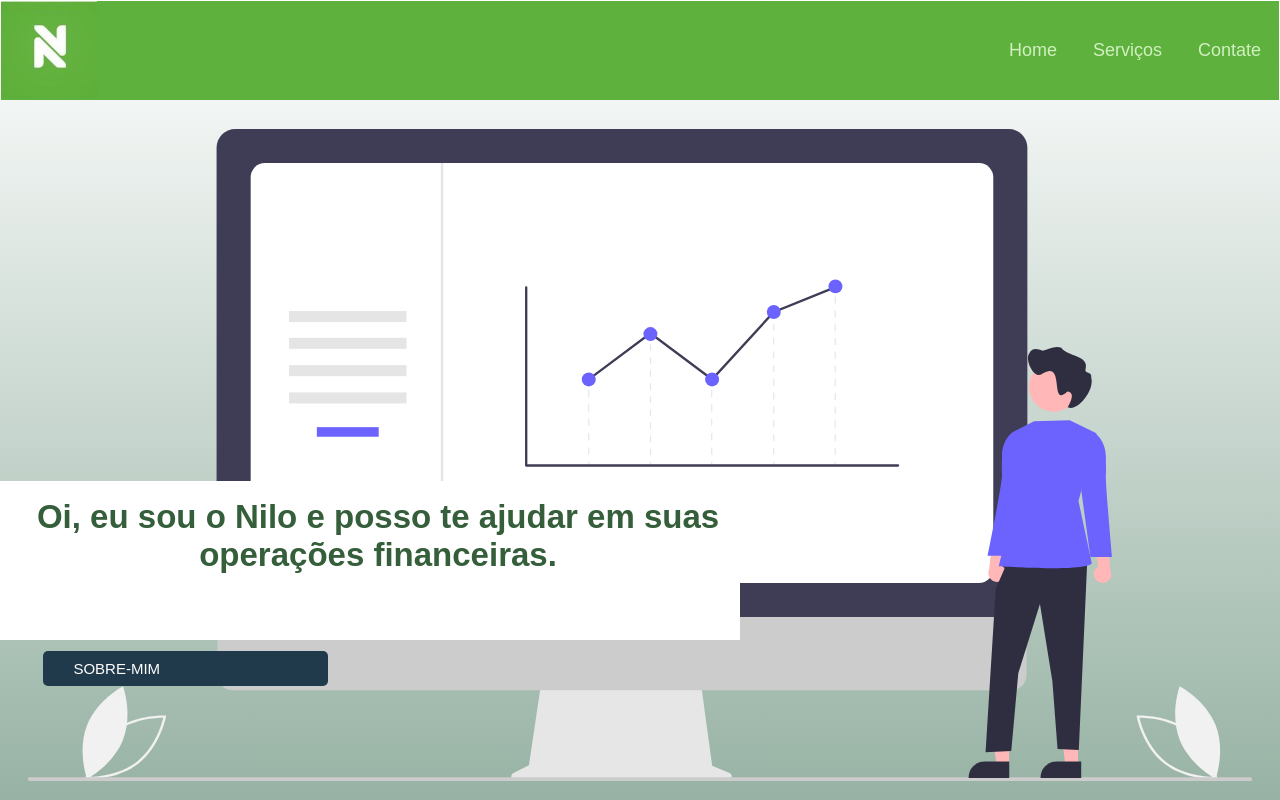
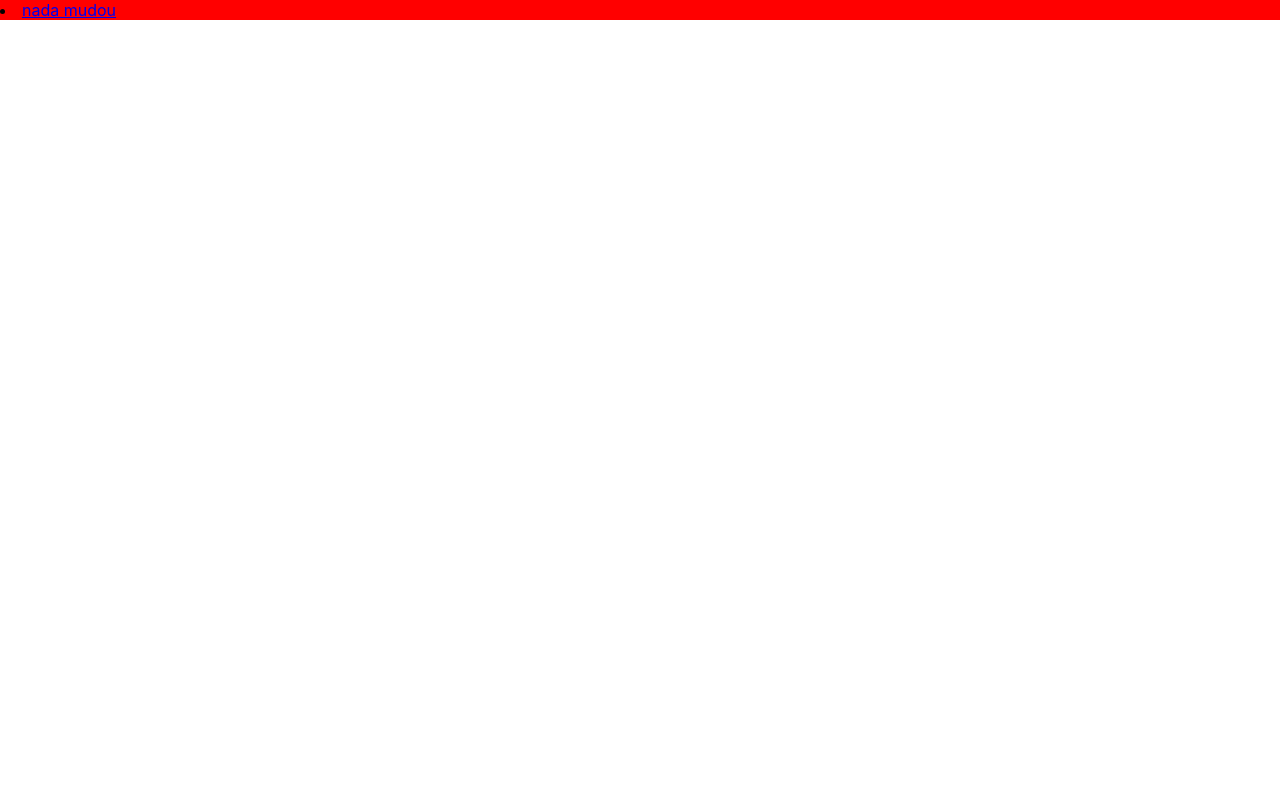
Before and after one commit to Penedok/NR-Contabilidade, a React (Create React App) app: page /Servicos-NR in a window 1280 px wide. Shown: the top 800 px of the page. Built offline with nearby package versions, Linux system fonts and the light colour scheme; a web font is replaced by a local one.

Commit message:
adicionando  o router dom para pages

```diff
--- a/package.json
+++ b/package.json
@@ -8,7 +8,7 @@
     "@testing-library/user-event": "^13.5.0",
     "react": "^18.2.0",
     "react-dom": "^18.2.0",
-    "react-router-dom": "^6.12.1",
+    "react-router-dom": "^5.3.4",
     "react-scripts": "5.0.1",
     "styled-components": "^6.0.0-rc.3",
     "web-vitals": "^2.1.4"
--- a/src/App.js
+++ b/src/App.js
@@ -1,6 +1,5 @@
-
-import { Home } from "./componentes/Home/home";
-import Global from "./styles/global";
+import React from 'react';
+import Routes from './routes'
 
 function App() {
 
@@ -8,8 +7,7 @@ function App() {
 
   return (
     <div className="App">
-      <Global/>
-      <Home/>
+          <Routes />
 
     </div>
   );
--- a/src/componentes/Home/home.js
+++ /dev/null
@@ -1,28 +0,0 @@
-import {Homestyle} from './stylehome'
-import Header from "../Header/header";
-import MenuMobile from "../MenuMobile/menu";
-import BannereApresentacao from "../BannereApresentacao/bannerApresen";
-import SobreMim from "../Sobremim/Sobremim";
-import { useState } from "react";
-import Rodape from "../Rodape/rodape";
-
-
- export const Home = () =>{
-    const [menuIsVisible, setMenuIsVisible] = useState(false);
-
-    return (
-        <Homestyle>
-            <MenuMobile
-                menuIsVisible={menuIsVisible}
-                setMenuIsVisible={setMenuIsVisible}
-            />
-            <Header setMenuIsVisible={setMenuIsVisible}/>
-            <BannereApresentacao/>
-            <SobreMim/>
-            <Rodape/>
-
-        </Homestyle>
-    )
-}
-
-export default Home;
--- /dev/null
+++ b/src/pages/Main/home.js
@@ -0,0 +1,16 @@
+ import { Link } from "react-router-dom";
+
+ export const Main = () =>{
+
+
+    return (
+            <div>
+                <li>
+                  <Link to="/Servicos-NR">Clicou</Link>
+                </li>
+            </div>
+
+    )
+}
+
+export default Main;
--- /dev/null
+++ b/src/pages/Servicos/servico.js
@@ -0,0 +1,19 @@
+import React from "react";
+import { Link } from "react-router-dom";
+import {Anta} from './styleServico';
+
+
+
+export const Servicos = () =>{
+
+    return (
+      <div>
+         <Anta>
+          <Link to="/">nada mudou</Link>
+
+         </Anta>
+      </div>
+    )
+}
+
+export default Servicos;
--- /dev/null
+++ b/src/pages/Servicos/styleServico.js
@@ -0,0 +1,6 @@
+import styled from 'styled-components'
+
+export const Anta = styled.li`
+    color:black;
+    background: red;
+`
--- /dev/null
+++ b/src/routes.js
@@ -0,0 +1,22 @@
+import React from "react";
+import {BrowserRouter, Switch, Route,} from 'react-router-dom'
+
+
+import Main from './pages/Main/home';
+import Servicos from "./pages/Servicos/servico";
+
+export const Routes = () =>{
+    return(
+        <BrowserRouter>
+            <Switch>
+                <Route path="/" exact component={Main} />
+                <Route path="/Servicos-NR" component={Servicos} />
+            </Switch>
+
+        </BrowserRouter>
+    )
+
+
+}
+
+export default Routes
```
Also changed, not shown: src/pages/Main/stylehome.js (renamed from src/componentes/Home/stylehome.js), 1 other file (tests, documents, lock files or other folders).
